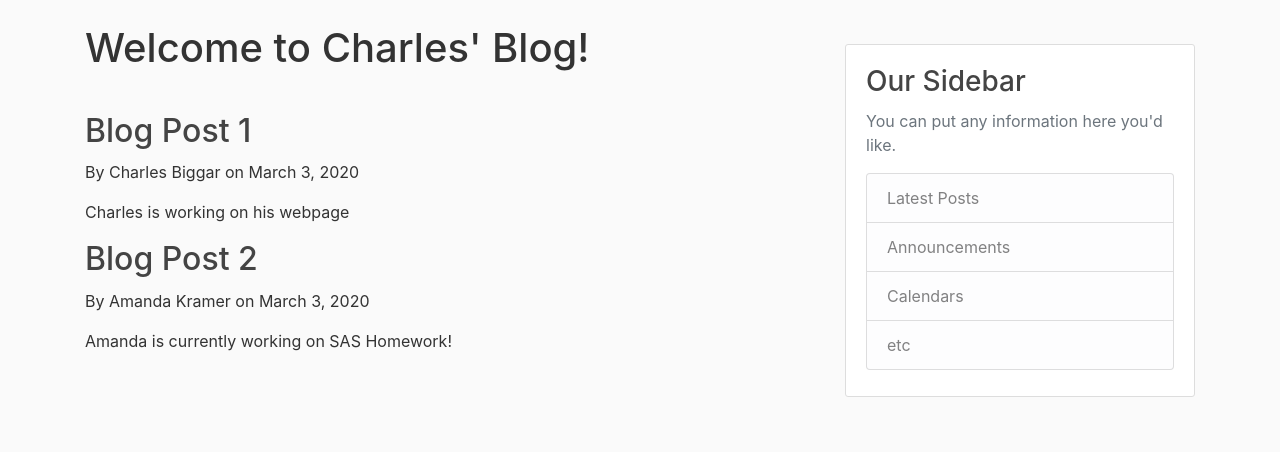
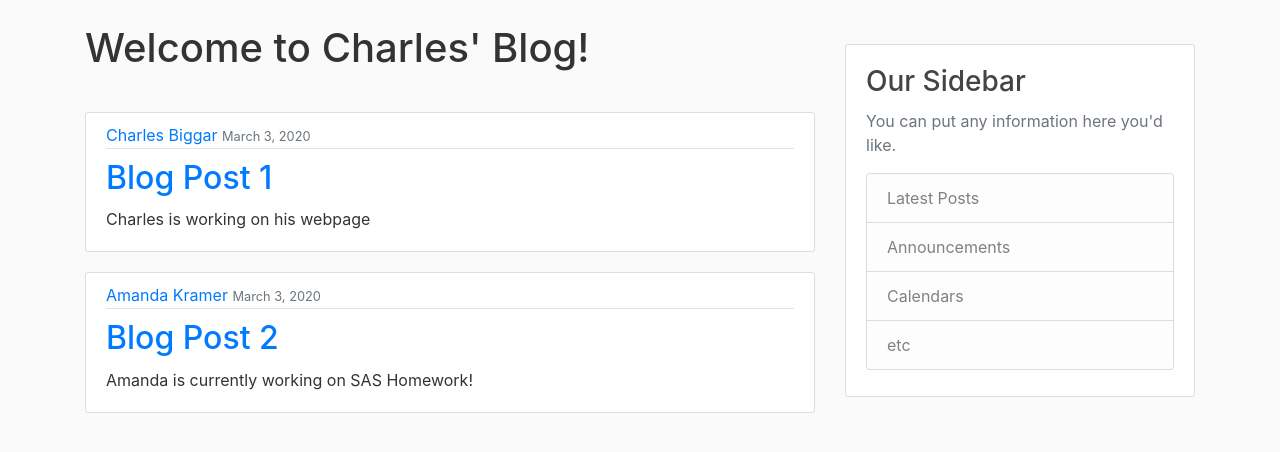
Before and after one commit to CharlesPBiggar/Flask-Blog, a Flask app: page / in a window 1280 px wide. Shown: the part 56-508 px from the top of the page. Run offline with Flask 2, Linux system fonts and the light colour scheme; some libraries are stand-ins or nearby versions.

Commit message:
updating files

```diff
--- a/static/main.css
+++ b/static/main.css
@@ -50,6 +50,8 @@ a.article-title:hover {
 
 .article-content {
   white-space: pre-line;
+  margin-top: 10px;
+  margin-bottom: 10px;
 }
 
 .article-img {
--- a/templates/home.html
+++ b/templates/home.html
@@ -3,8 +3,15 @@
 {% block content %}
     <h1>Welcome to Charles' Blog! </h1>
         {% for post in posts %}
-            <h2>{{ post.title }}</h2>
-            <p> By {{ post.author }} on {{ post.date_posted }} </p>
-            <p> {{ post.content }} </p>
+            <article class="media content-section">
+                <div class="media-body">
+                    <div class="article-metadata">
+                        <a class="mr=2" href="#">{{ post.author }}</a>
+                        <small class="text-muted">{{ post.date_posted }}</small>
+                    </div>
+                    <h2><a class="artitle-title" href="#">{{ post.title }}</a></h2>
+                    <p class="article-content">{{ post.content }}</p>
+                </div>
+            </article>
         {% endfor %}
 {% endblock content %}
```
